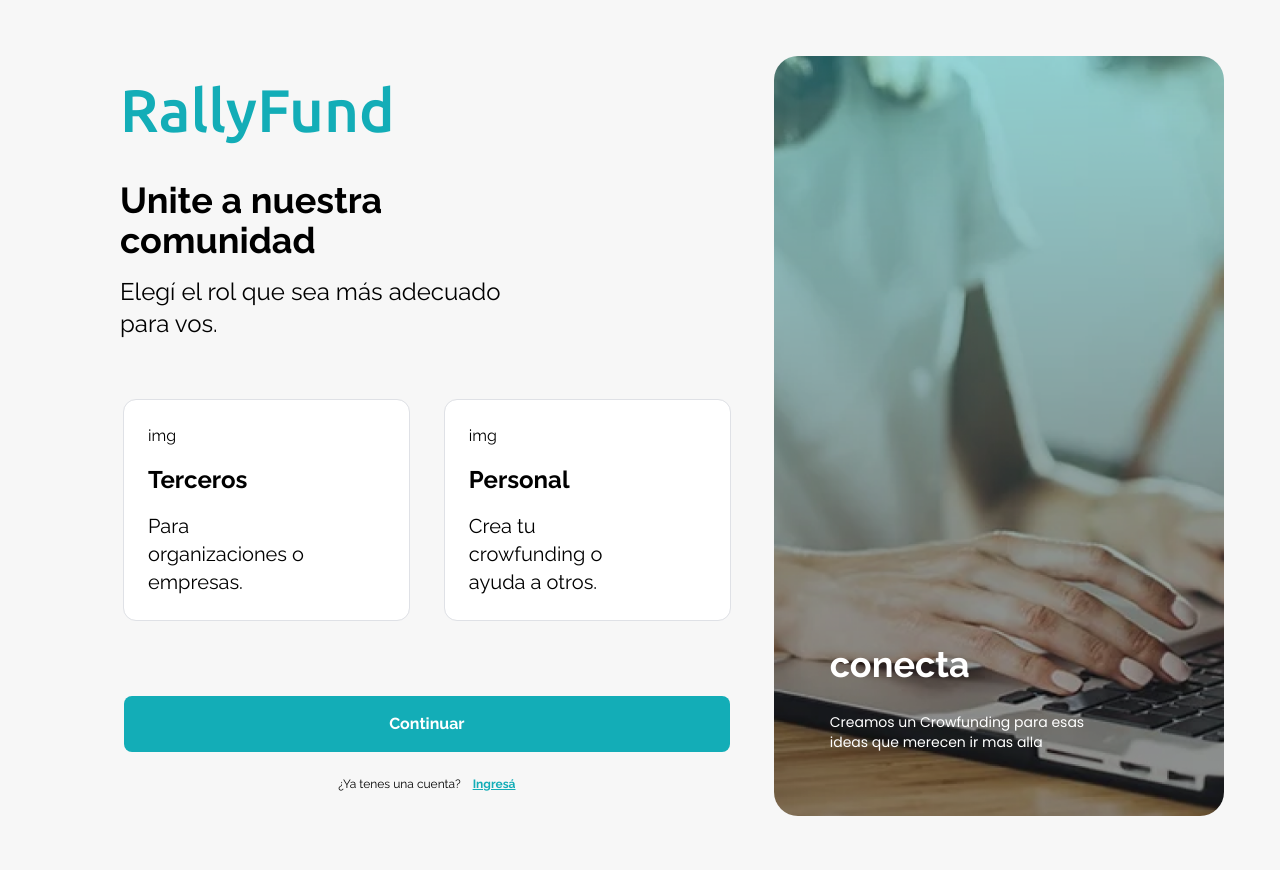
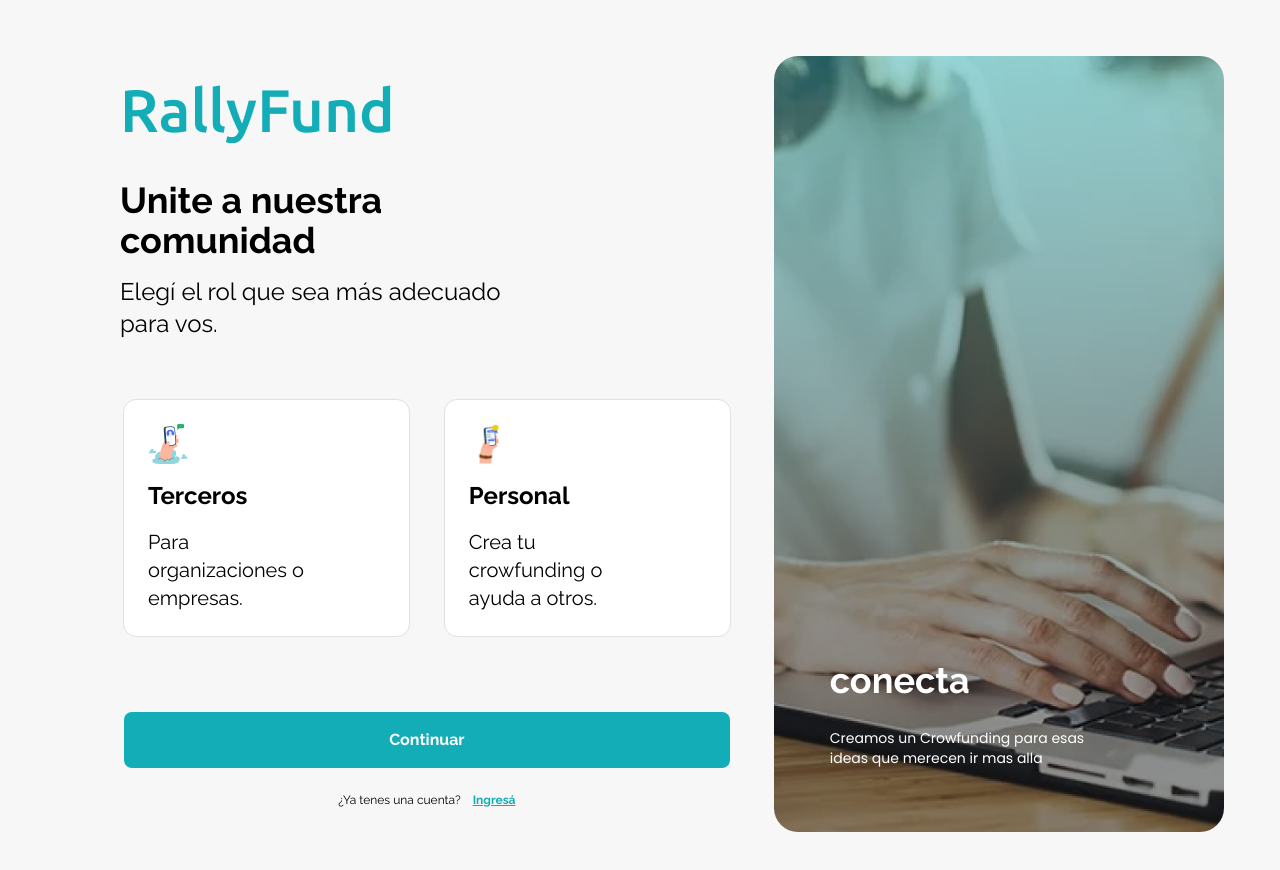
Before and after one commit to No-Country/s10-16-ft-node-react, a React (Vite) app in the folder frontend/: page /auth/registerChoice in a window 1280 px wide. Shown: the top 870 px of the page. Built offline with nearby package versions, Linux system fonts and the light colour scheme.

Commit message:
add: img into register choices

```diff
--- a/frontend/src/App.tsx
+++ b/frontend/src/App.tsx
@@ -1,15 +1,15 @@
 import { BrowserRouter, Route, Routes } from 'react-router-dom';
 import EmailPage from './Pages/EmailPage';
 import { Login } from './Pages/Login/Login';
-import { Register } from './Pages/Register';
+import { Register } from './Pages/Register/Register';
 import { LayoutAuth } from './Layout/LayoutAuth';
-import { RegisterChoice } from './Pages/RegisterChoice';
+import { RegisterChoice } from './Pages/Register/RegisterChoice';
 
 function App() {
   return (
     <BrowserRouter>
       <Routes>
-        <Route path='auth/' element={<LayoutAuth />}>
+        <Route path="auth/" element={<LayoutAuth />}>
           <Route index element={<Login />} />
           <Route path="register" element={<Register />} />
           <Route path="registerChoice" element={<RegisterChoice />} />
--- a/frontend/src/Pages/RegisterChoice.tsx
+++ b/frontend/src/Pages/Register/RegisterChoice.tsx
@@ -1,4 +1,5 @@
-import React from 'react';
+import phonePersonal from '../Register/img/phone-personal.png';
+import phoneTercero from '../Register/img/phone-terceros.png';
 
 export const RegisterChoice = () => {
   return (
@@ -13,17 +14,29 @@ export const RegisterChoice = () => {
         <p className="font-bold text-4xl text-white lg:text-black w-2/3">
           Unite a nuestra comunidad
         </p>
-        <p className='text-2xl mt-4 text-white lg:text-black w-2/3'>Elegí el rol que sea más adecuado para vos.</p>
+        <p className="text-2xl mt-4 text-white lg:text-black w-2/3">
+          Elegí el rol que sea más adecuado para vos.
+        </p>
         <form className="grid grid-cols-2 gap-9 px-4 lg:p-1 mt-14">
-          <div className='bg-white hover:text-white hover:bg-primary transition-all duration-300 flex rounded-xl flex-col gap-4 outline outline-1 outline-[#dfe1e6] p-6'>
-            <h2>img</h2>
-            <h2 className='font-bold text-2xl'>Terceros</h2>
-            <p className='text-xl w-2/3'>Para organizaciones o empresas.</p>
+          <div className="bg-white hover:text-white hover:bg-primary transition-all duration-300 flex rounded-xl flex-col gap-4 outline outline-1 outline-[#dfe1e6] p-6">
+            <img
+              src={phoneTercero}
+              alt=""
+              className="w-10 aspect-square object-contain"
+            />
+            <h2 className="font-bold text-2xl">Terceros</h2>
+            <p className="text-xl w-2/3">Para organizaciones o empresas.</p>
           </div>
-          <div className='bg-white hover:text-white hover:bg-primary transition-all duration-300 flex rounded-xl flex-col gap-4 outline outline-1 outline-[#dfe1e6] p-6  '>
-            <h2>img</h2>
-            <h2 className='font-bold text-2xl'>Personal</h2>
-            <p className='text-xl w-2/3'>Crea tu crowfunding o ayuda a otros.</p>
+          <div className="bg-white hover:text-white hover:bg-primary transition-all duration-300 flex rounded-xl flex-col gap-4 outline outline-1 outline-[#dfe1e6] p-6  ">
+            <img
+              src={phonePersonal}
+              alt=""
+              className="w-10 aspect-square object-contain"
+            />
+            <h2 className="font-bold text-2xl">Personal</h2>
+            <p className="text-xl w-2/3">
+              Crea tu crowfunding o ayuda a otros.
+            </p>
           </div>
           <button className="col-span-2 p-4 rounded-lg bg-primary hover:bg-hover transition-all duration-300 text-white font-bold text-base mt-10">
             Continuar
```
Also changed, not shown: frontend/src/Pages/Register/Register.tsx (renamed from frontend/src/Pages/Register.tsx), frontend/src/Pages/Register/img/phone-personal.png (renamed from frontend/src/Pages/Login/img/phone-personal.png), frontend/src/Pages/Register/img/phone-terceros.png (renamed from frontend/src/Pages/Login/img/phone-terceros.png).
